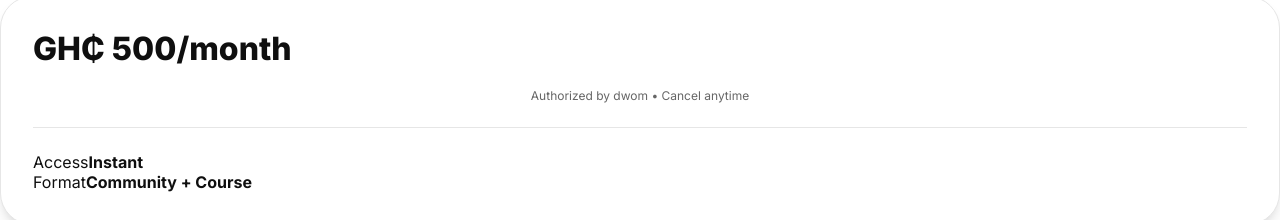
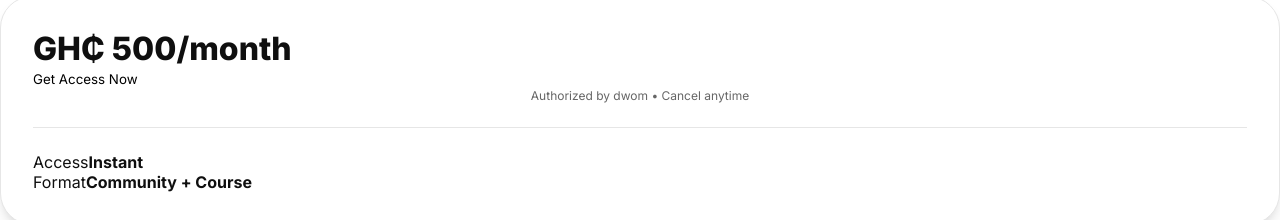
Before and after one commit to 37fury/dwom, a Next.js app: page /product/1 in a window 1280 px wide. Shown: the part 1140-1360 px from the top of the page. Built offline with nearby package versions, Linux system fonts and the light colour scheme.

Commit message:
chore: fix build errors

```diff
--- a/app/lib/db.ts
+++ b/app/lib/db.ts
@@ -20,6 +20,7 @@ export type Lesson = {
     title: string;
     duration: string;
     videoUrl: string;
+    description?: string; // Added optional property
 };
 
 export type Membership = {
--- a/app/product/[id]/page.tsx
+++ b/app/product/[id]/page.tsx
@@ -45,7 +45,13 @@ export default async function ProductPage({ params }: { params: { id: string } }
                         {product.currency} {product.price}<span className={styles.period}>/month</span>
                     </div>
 
-                    <PurchaseButton />
+                    <PurchaseButton
+                        productTitle={product.title}
+                        price={product.price}
+                        currency={product.currency}
+                    >
+                        Get Access Now
+                    </PurchaseButton>
 
                     <div className={styles.guarantee}>
                         Authorized by dwom • Cancel anytime
```
